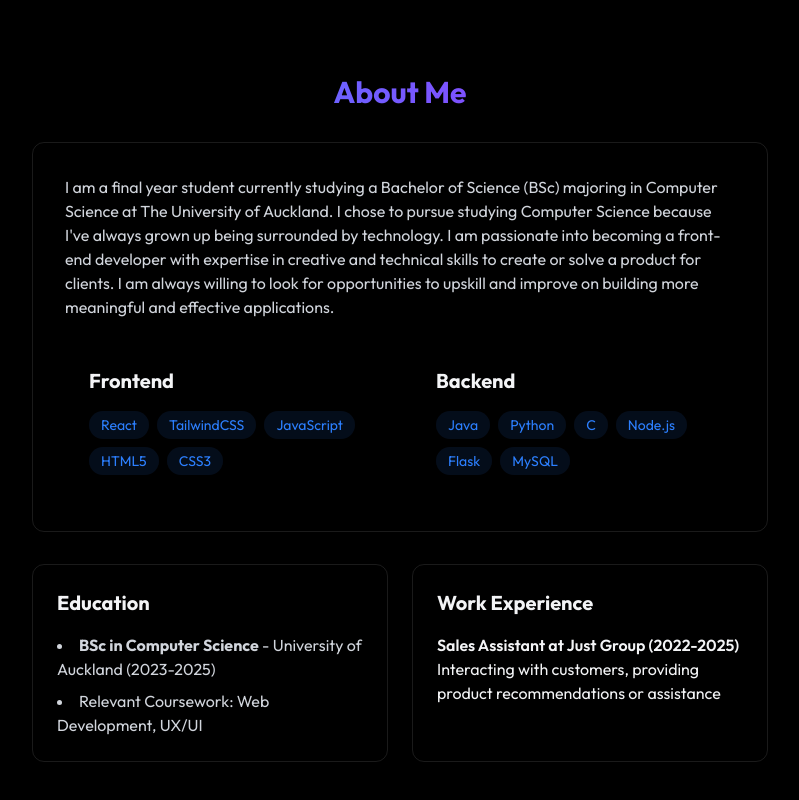
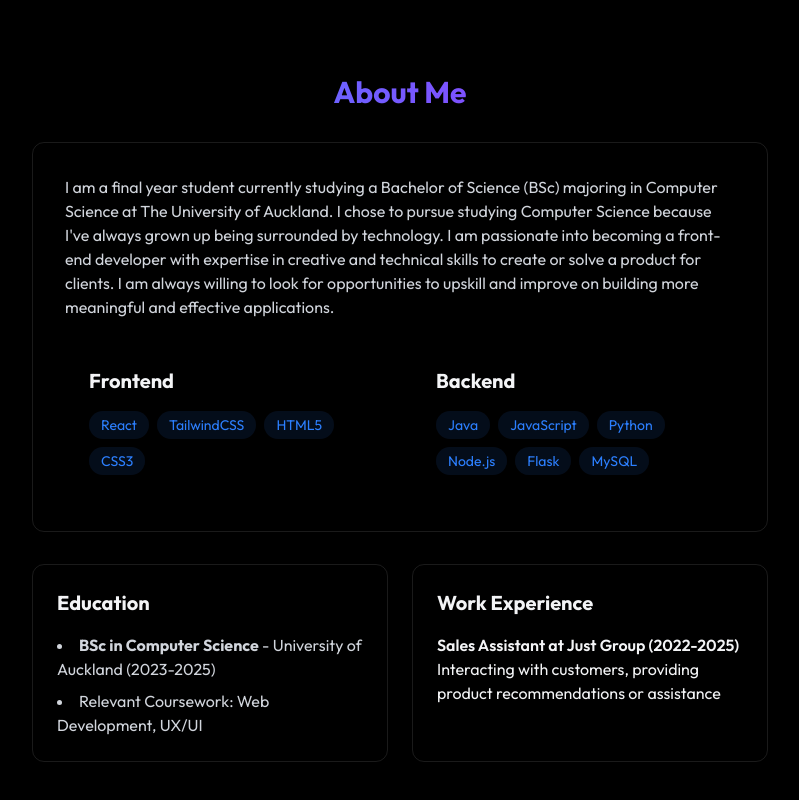
Before and after one commit to Bigmonterss/self-portfolio-project-2025, a React (Vite) app: page / in a window 1280 px wide. Shown: the part 806-1606 px from the top of the page, without its empty margins (240-1039 px from the left). Built offline with nearby package versions, Linux system fonts and the light colour scheme.

Commit message:
UPDATE: About.jsx
Changed what was in the list for frontendSkills and backendSkills const

```diff
--- a/src/components/sections/About.jsx
+++ b/src/components/sections/About.jsx
@@ -1,7 +1,7 @@
 
 export const About = () => {
-    const frontendSkills =["React", "TailwindCSS", "JavaScript", "HTML5", "CSS3"]
-    const backendSkills = ["Java", "Python", "C", "Node.js", "Flask", "MySQL" ]
+    const frontendSkills =["React", "TailwindCSS", "HTML5", "CSS3"]
+    const backendSkills = ["Java", "JavaScript", "Python", "Node.js", "Flask", "MySQL" ]
 
     return (
         <section id="about" className="flex items-center justify-center py-20">
```
